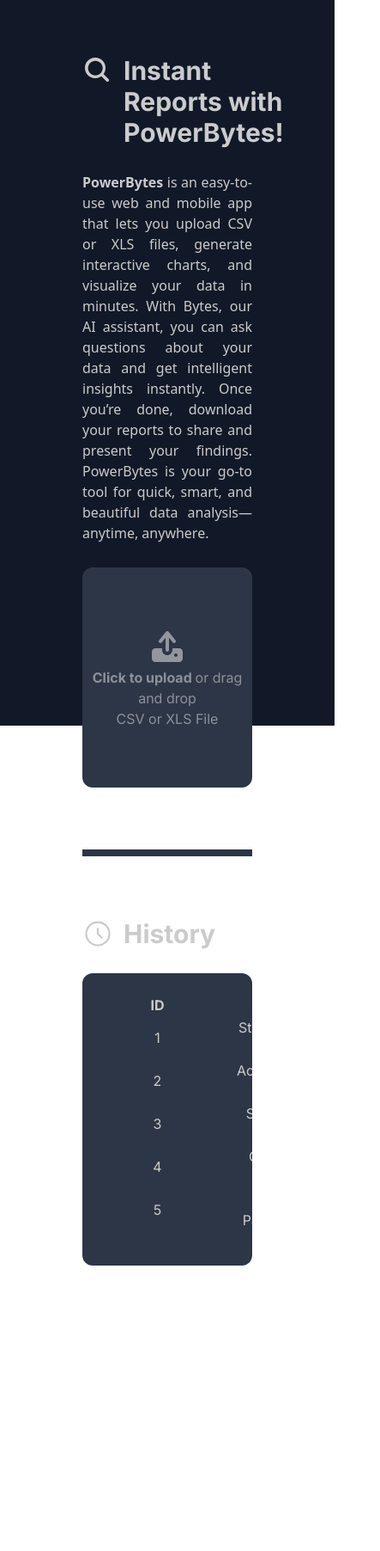
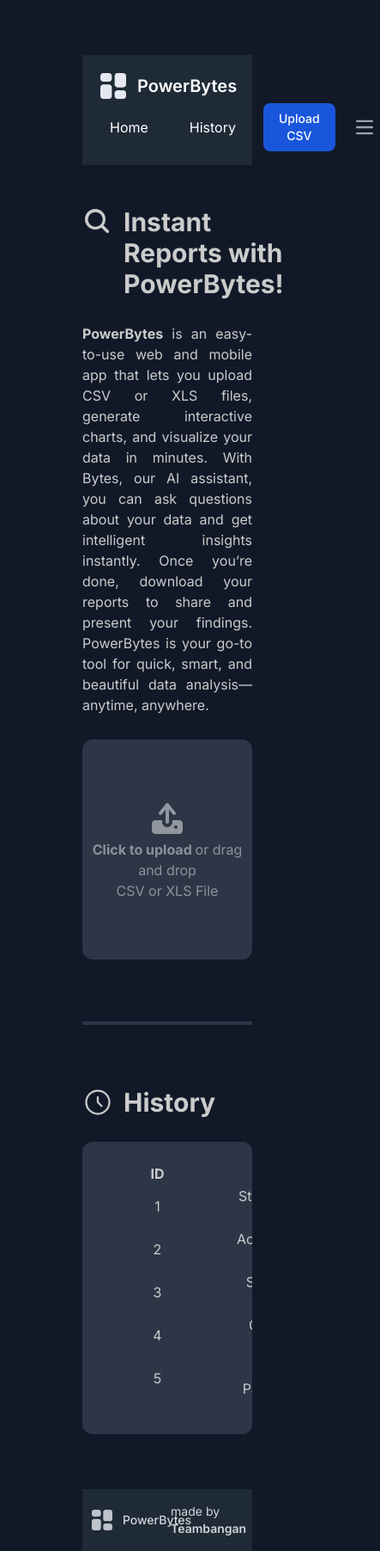
Before and after one commit to chaaals/da-project-frontend, a React (Vite) app: page / in a window 390 px wide. Shown: the whole page at 86% size, 443 px wide, since content can reach past the window. Before the commit the page ends 1472 px from the top, so only its background shows below. Built offline with nearby package versions, Linux system fonts and the light colour scheme.

Commit message:
feat/ navbar and footer
fixes #5 and #6

```diff
--- a/src/App.css
+++ b/src/App.css
@@ -1,3 +1,5 @@
+
+
 /* #root {
   max-width: 1280px;
   margin: 0 auto;
--- /dev/null
+++ b/src/components/Footer.jsx
@@ -0,0 +1,24 @@
+import React from "react";
+
+const Footer = () => {
+  return (
+    <footer className="bg-[#1F2A37] text-white py-4 mt-16">
+      <div className="flex items-center justify-center mx-4 space-x-2 opacity-80">
+        <div className="flex items-center space-x-2">
+          <img
+            src="/images/logo.svg"
+            alt="PowerBytes Logo"
+            className="h-8 w-8"
+          />
+          <span className="text-sm font-medium">PowerBytes</span>
+        </div>
+        <div className="text-sm">
+          <span>made by </span>
+          <span className="font-semibold">Teambangan</span>
+        </div>
+      </div>
+    </footer>
+  );
+};
+
+export default Footer;
--- /dev/null
+++ b/src/components/NavBar.jsx
@@ -0,0 +1,103 @@
+import React, { useState } from "react";
+
+const NavBar = () => {
+  const [isMenuOpen, setIsMenuOpen] = useState(false);
+
+  const toggleMenu = () => {
+    setIsMenuOpen(!isMenuOpen);
+  };
+
+  return (
+    <nav className="bg-[#1F2A37] border-gray-200">
+      <div className="flex flex-wrap items-center justify-between mx-0 p-4">
+        <a href="/" className="flex items-center space-x-2 rtl:space-x-reverse">
+          <img
+            src="/images/logo.svg" // Update with the correct logo path
+            className="h-10 w-10" // Adjust height and width for better scaling
+            alt="PowerBytes Logo"
+          />
+          <span className="self-center text-xl font-semibold whitespace-nowrap text-white">
+            PowerBytes
+          </span>
+        </a>
+
+        <div className="flex items-center space-x-4 md:space-x-6">
+          {/* Home and History buttons */}
+          <a
+            href="#"
+            className="text-white hover:bg-[#1B1F25] rounded-md px-4 py-2"
+          >
+            Home
+          </a>
+          <a
+            href="#"
+            className="text-white hover:bg-[#1B1F25] rounded-md px-4 py-2"
+          >
+            History
+          </a>
+
+          {/* Upload CSV button */}
+          <button
+            type="button"
+            className="text-white bg-blue-700 hover:bg-blue-800 focus:ring-4 focus:outline-none focus:ring-blue-300 font-medium rounded-lg text-sm px-4 py-2"
+          >
+            Upload CSV
+          </button>
+
+          {/* Mobile menu button */}
+          <button
+            type="button"
+            className="inline-flex items-center p-2 w-10 h-10 justify-end text-sm text-gray-400 rounded-lg md:hidden hover:bg-gray-700 focus:outline-none focus:ring-2 focus:ring-gray-600"
+            aria-controls="navbar-cta"
+            aria-expanded={isMenuOpen}
+            onClick={toggleMenu}
+          >
+            <span className="sr-only">Open main menu</span>
+            <svg
+              className="w-5 h-5"
+              aria-hidden="true"
+              xmlns="http://www.w3.org/2000/svg"
+              fill="none"
+              viewBox="0 0 17 14"
+            >
+              <path
+                stroke="currentColor"
+                strokeLinecap="round"
+                strokeLinejoin="round"
+                strokeWidth="2"
+                d="M1 1h15M1 7h15M1 13h15"
+              />
+            </svg>
+          </button>
+        </div>
+      </div>
+
+      {/* Mobile menu items */}
+      <div
+        className={`${isMenuOpen ? "block" : "hidden"} md:hidden w-full`}
+        id="navbar-cta"
+      >
+        <ul className="flex flex-col font-medium p-4 bg-[#1F2A37]">
+          <li>
+            <a
+              href="#"
+              className="block py-2 px-4 rounded text-white bg-blue-700 hover:bg-blue-800"
+            >
+              Home
+            </a>
+          </li>
+          <li>
+            <a
+              href="#"
+              className="block py-2 px-4 rounded text-gray-300 hover:bg-gray-700 hover:text-white"
+            >
+              History
+            </a>
+          </li>
+        </ul>
+      </div>
+    </nav>
+  );
+};
+
+export default NavBar;
--- a/src/index.css
+++ b/src/index.css
@@ -2,6 +2,24 @@
 @tailwind base;
 @tailwind components;
 @tailwind utilities;
+
+
+
+:root {
+  font-family: Inter, system-ui, Avenir, Helvetica, Arial, sans-serif;
+  line-height: 1.5;
+  font-weight: 400;
+
+  color-scheme: light dark;
+  color: rgba(255, 255, 255, 0.87);
+  background-color: #111928;
+
+  font-synthesis: none;
+  text-rendering: optimizeLegibility;
+  -webkit-font-smoothing: antialiased;
+  -moz-osx-font-smoothing: grayscale;
+}
+
 
 /* :root {
   font-family: Inter, system-ui, Avenir, Helvetica, Arial, sans-serif;
--- a/src/layout/index.jsx
+++ b/src/layout/index.jsx
@@ -1,11 +1,13 @@
 import { Outlet } from "react-router-dom";
+import NavBar from "../components/NavBar";
+import Footer from "../components/Footer";
 
 const Layout = () => {
   return (
     <main className="w-full bg-colorPrimary h-screen py-16 px-24">
-      {/* Add navbar */}
+      <NavBar />
       <Outlet />
-      {/* Add footer */}
+      <Footer />
     </main>
   );
 };
--- a/src/pages/Home.jsx
+++ b/src/pages/Home.jsx
@@ -8,16 +8,20 @@ function Home() {
 
   // dummy data for table
   const report_data = [
-    { id: 1, name: 'Student Performance Overview', date: '09-22-2024' },
-    { id: 2, name: 'Academic Trends and Insights', date: '02-14-2024' },
-    { id: 3, name: 'Student Enrollment Statistics', date: '07-04-2024' },
-    { id: 4, name: 'Grade Distribution Analysis', date: '03-20-2024' },
-    { id: 5, name: 'Attendance and Participation Trends', date: '05-30-2024' },
-    { id: 6, name: 'Demographic Breakdown of Students', date: '12-01-2023' },
-    { id: 7, name: 'Student Success and Retention Rates', date: '08-18-2024' },
-    { id: 8, name: 'Year-over-Year Academic Progress', date: '01-15-2024' },
-    { id: 9, name: 'Student Engagement and Interaction Metrics', date: '04-25-2024' },
-    { id: 10, name: 'Performance Comparison by Subject', date: '06-10-2024' },
+    { id: 1, name: "Student Performance Overview", date: "09-22-2024" },
+    { id: 2, name: "Academic Trends and Insights", date: "02-14-2024" },
+    { id: 3, name: "Student Enrollment Statistics", date: "07-04-2024" },
+    { id: 4, name: "Grade Distribution Analysis", date: "03-20-2024" },
+    { id: 5, name: "Attendance and Participation Trends", date: "05-30-2024" },
+    { id: 6, name: "Demographic Breakdown of Students", date: "12-01-2023" },
+    { id: 7, name: "Student Success and Retention Rates", date: "08-18-2024" },
+    { id: 8, name: "Year-over-Year Academic Progress", date: "01-15-2024" },
+    {
+      id: 9,
+      name: "Student Engagement and Interaction Metrics",
+      date: "04-25-2024",
+    },
+    { id: 10, name: "Performance Comparison by Subject", date: "06-10-2024" },
   ];
 
   const fileInputRef = useRef(null);
@@ -29,40 +33,67 @@ function Home() {
   const handleFileChange = (event) => {
     const file = event.target.files[0]; // Get the first selected file
     if (file) {
-      console.log('File name:', file.name);
-      console.log('File size:', file.size, 'bytes');
-      console.log('File type:', file.type);
-      alert(`File selected: ${file.name}`);  // Optional: Display the file details on the screen
+      console.log("File name:", file.name);
+      console.log("File size:", file.size, "bytes");
+      console.log("File type:", file.type);
+      alert(`File selected: ${file.name}`); // Optional: Display the file details on the screen
     }
   };
 
   return (
-    <section className="flex-col space-y-[72px]">
+    <section className="flex-col space-y-[72px] mt-12">
       <section className="flex-col space-y-7 w-full">
         <header className="flex gap-3 text-textPrimary">
-            <img src="./images/search.svg" alt="Search Icon" className="size-9"/>
-            <h1 className="text-textPrimary text-3xl font-inter font-bold">Instant Reports with PowerBytes!</h1>
+          <img src="./images/search.svg" alt="Search Icon" className="size-9" />
+          <h1 className="text-textPrimary text-3xl font-inter font-bold">
+            Instant Reports with PowerBytes!
+          </h1>
         </header>
         <p className="text-textPrimary text-justify">
-            <strong>PowerBytes</strong> is an easy-to-use web and mobile app that lets you upload CSV or XLS files, generate interactive charts, and
-            visualize your data in minutes. With Bytes, our AI assistant, you can ask questions about your data and get intelligent insights
-            instantly. Once you’re done, download your reports to share and present your findings. PowerBytes is your go-to tool for quick,
-            smart, and beautiful data analysis—anytime, anywhere.
+          <strong>PowerBytes</strong> is an easy-to-use web and mobile app that
+          lets you upload CSV or XLS files, generate interactive charts, and
+          visualize your data in minutes. With Bytes, our AI assistant, you can
+          ask questions about your data and get intelligent insights instantly.
+          Once you’re done, download your reports to share and present your
+          findings. PowerBytes is your go-to tool for quick, smart, and
+          beautiful data analysis—anytime, anywhere.
         </p>
-        <Button onClick={handleButtonClick} style="w-full bg-colorSecondary rounded-xl grid-cols-1 justify-items-center h-64 text-textSecondary">
-          <img src="./images/upload.svg" alt="Search Icon" className="size-12"/>
-          <p className="font-inter"><strong>Click to upload </strong>or drag and drop <br></br>CSV or XLS File</p>
+        <Button
+          onClick={handleButtonClick}
+          style="w-full bg-colorSecondary rounded-xl grid-cols-1 justify-items-center h-64 text-textSecondary"
+        >
+          <img
+            src="./images/upload.svg"
+            alt="Search Icon"
+            className="size-12"
+          />
+          <p className="font-inter">
+            <strong>Click to upload </strong>or drag and drop <br></br>CSV or
+            XLS File
+          </p>
         </Button>
-        <input type="file" accept=".csv, .xls, .xlsx" ref={fileInputRef} style={{ display: 'none' }} onChange={handleFileChange} />
+        <input
+          type="file"
+          accept=".csv, .xls, .xlsx"
+          ref={fileInputRef}
+          style={{ display: "none" }}
+          onChange={handleFileChange}
+        />
       </section>
-      <div className="h-2 bg-colorSecondary"></div>
-      <section className="flex-col space-y-7 w-full">
+      <div className="h-1 bg-colorSecondary"></div>
+      <section className="flex-col space-y-7 w-full mt-16">
         <header className="flex gap-3 text-textPrimary">
-          <img src="./images/history.svg" alt="History Icon" className="size-9"/>
-          <h1 className="text-textPrimary text-3xl font-inter font-bold">History</h1>
+          <img
+            src="./images/history.svg"
+            alt="History Icon"
+            className="size-9"
+          />
+          <h1 className="text-textPrimary text-3xl font-inter font-bold">
+            History
+          </h1>
         </header>
         <div className="h-fit bg-colorSecondary rounded-xl py-6">
-          <Table data={report_data.slice(0,5)}/>
+          <Table data={report_data.slice(0, 5)} />
         </div>
       </section>
     </section>
```
